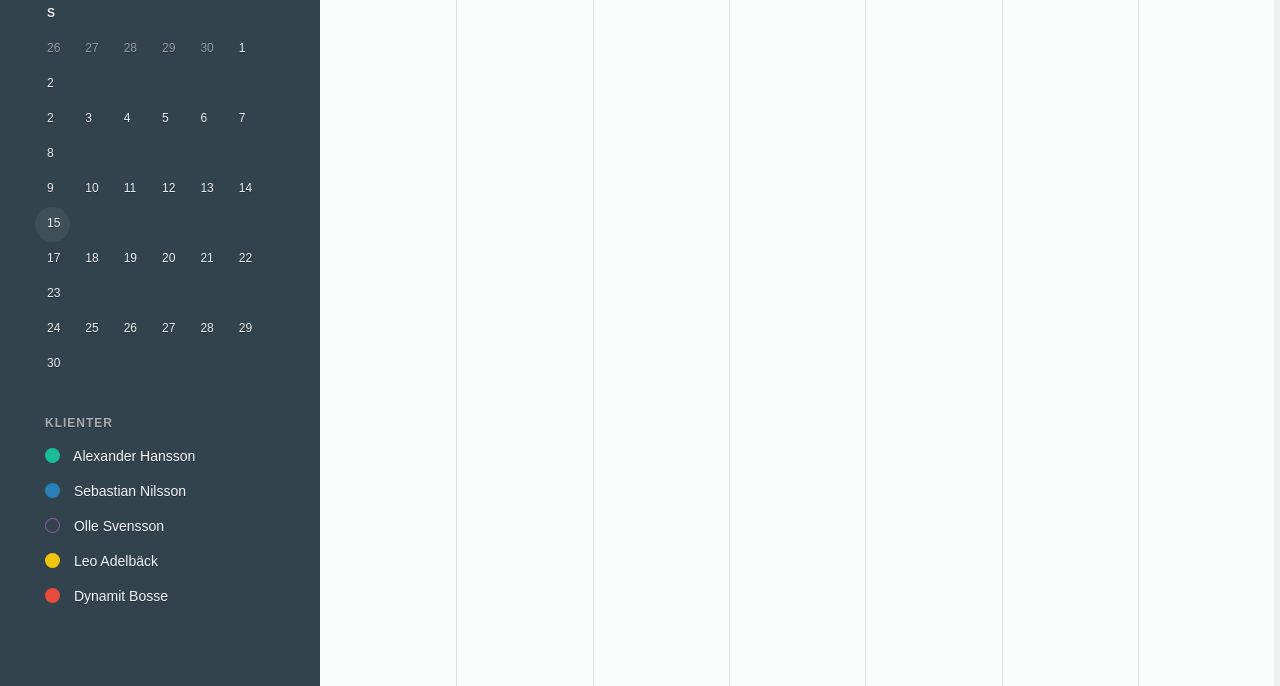
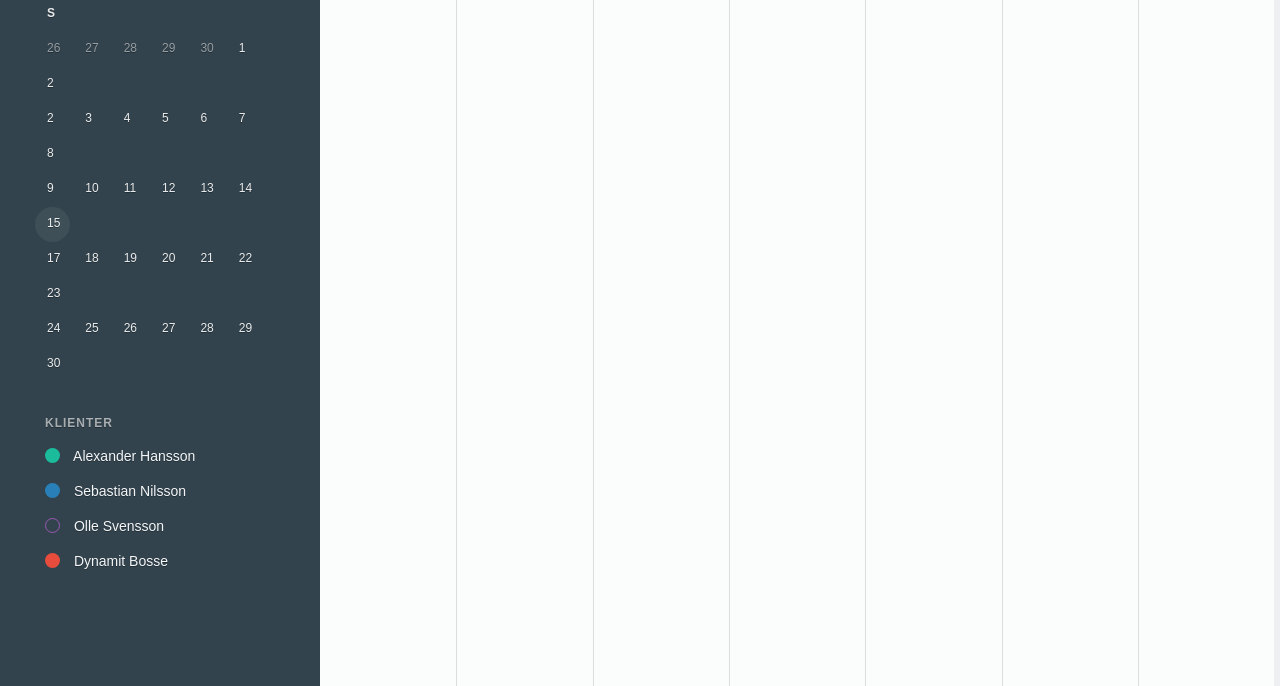
Before and after one commit to sebastiandro/calendar-design, a website: page index.html in a window 1280 px wide. Shown: the part 114-800 px from the top of the page. Drawn offline with nearby package versions, Linux system fonts and the light colour scheme; a web font is replaced by a local one.

Commit message:
Tog bort bowlingklotet som användare

```diff
--- a/index.html
+++ b/index.html
@@ -112,10 +112,7 @@
                                 <a>
                                     <span class="active-indicator inactive amethyst-border"></span> Olle Svensson</li>
                                 </a>
-                            <li>
-                                <a>
-                                    <span class="active-indicator sun-flower"></span> Leo Adelbäck</li>
-                                </a>
+
                             <li>
                                 <a>
                                     <span class="active-indicator alizarin"></span> Dynamit Bosse</li>
```
